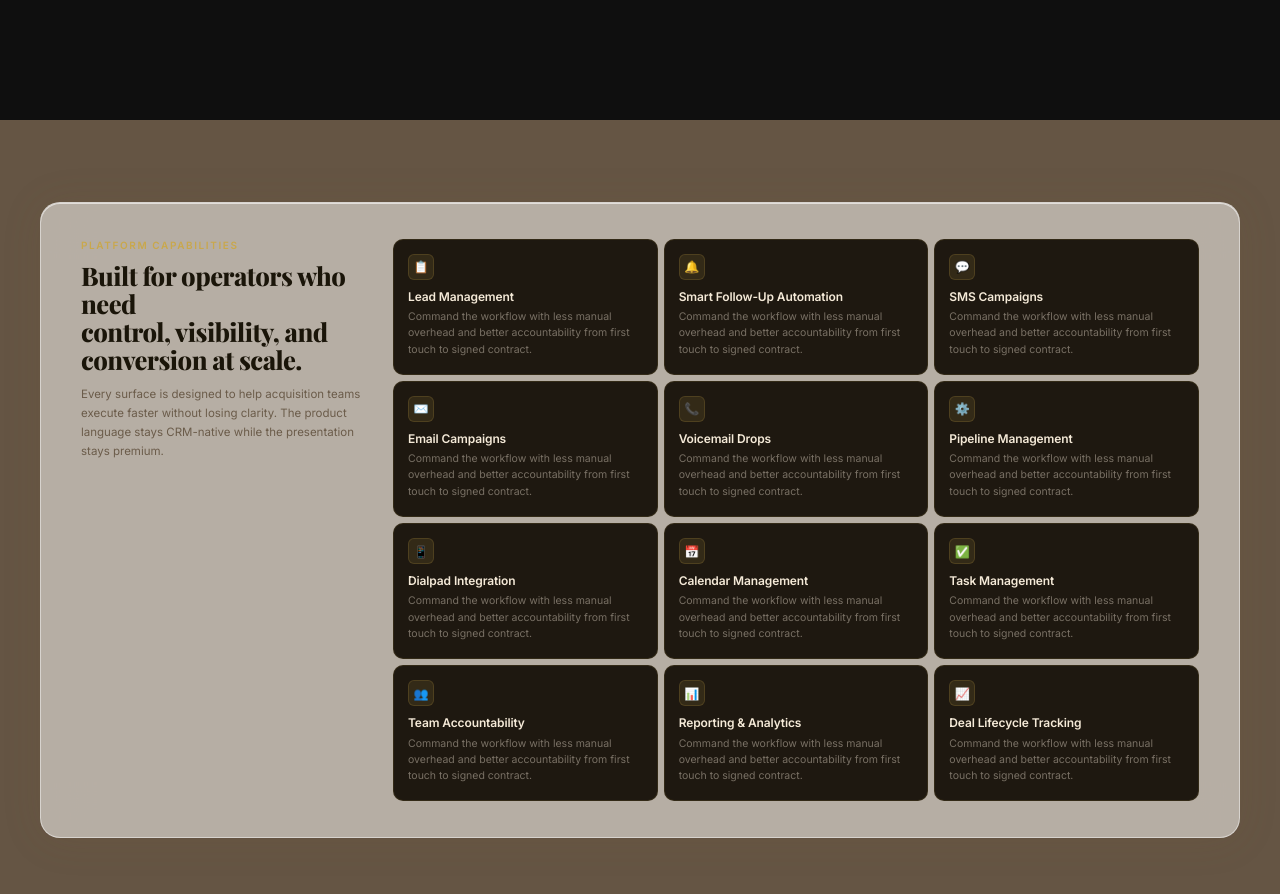
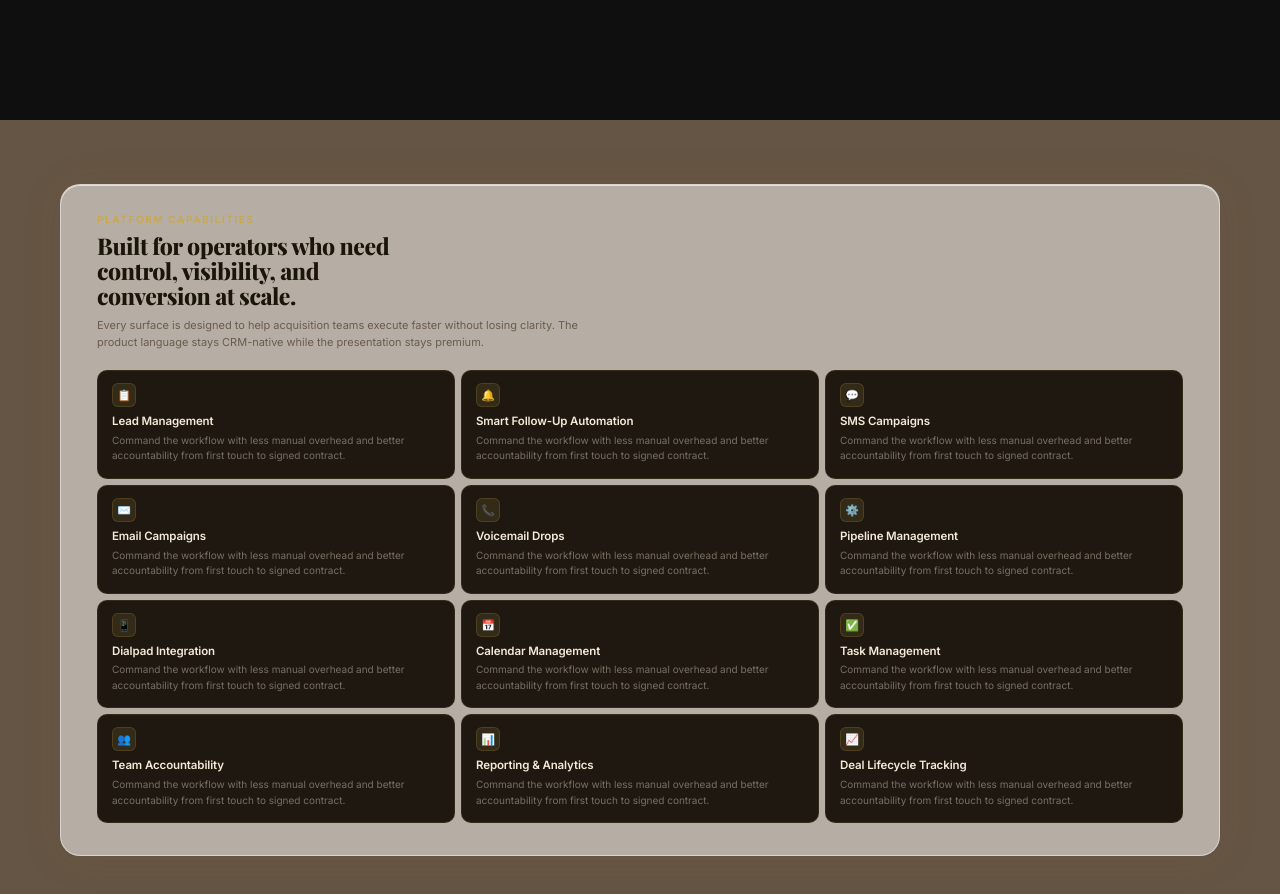
Before and after one commit to kariimhisham1/CRM-Remiliux-New-LP, a React (Create React App) app: page / in a window 1280 px wide. Shown: the part 5480-6374 px from the top of the page. Built offline with nearby package versions, Linux system fonts and the light colour scheme.

Commit message:
Update WhyTeams.css

```diff
--- a/src/components/WhyTeams.css
+++ b/src/components/WhyTeams.css
@@ -1,6 +1,6 @@
 /* ── Section ── */
 .why {
-  padding: 24px 32px;
+  padding: 20px 28px;
   min-height: 100vh;
   display: flex;
   align-items: center;
@@ -9,7 +9,7 @@
 
 /* ── Frosted glass frame ── */
 .why__inner {
-  max-width: 1200px;
+  max-width: 1160px;
   margin: 0 auto;
   width: 100%;
   background: rgba(250, 248, 244, 0.55);
@@ -20,13 +20,7 @@
   box-shadow:
     0 2px 40px rgba(120, 90, 50, 0.12),
     inset 0 1px 0 rgba(255, 255, 255, 0.6);
-  /* Two-row layout: header left, grid right */
-  display: grid;
-  grid-template-columns: 280px 1fr;
-  grid-template-rows: 1fr;
-  gap: 0 32px;
-  padding: 36px 40px;
-  align-items: start;
+  padding: 28px 36px 32px;
   opacity: 0;
   transform: translateY(60px);
   transition: opacity 0.75s cubic-bezier(0.22, 1, 0.36, 1),
@@ -38,10 +32,10 @@
   transform: translateY(0);
 }
 
-/* ── Header — left column ── */
+/* ── Header — top, stacked above grid ── */
 .why__header {
-  position: sticky;
-  top: 90px;
+  max-width: 640px;
+  margin-bottom: 18px;
 }
 
 .why__eyebrow {
@@ -51,27 +45,28 @@
   letter-spacing: 0.16em;
   text-transform: uppercase;
   color: var(--gold, #C9A84C);
-  margin-bottom: 10px;
+  margin-bottom: 8px;
 }
 
 .why__headline {
   font-family: var(--font-display, serif);
-  font-size: clamp(20px, 2vw, 26px);
+  font-size: clamp(18px, 1.8vw, 24px);
   font-weight: 800;
   color: #1a1509;
   line-height: 1.1;
   letter-spacing: -0.02em;
-  margin-bottom: 12px;
+  margin-bottom: 8px;
 }
 
 .why__body {
   font-family: var(--font-body, sans-serif);
-  font-size: 11.5px;
-  line-height: 1.65;
+  font-size: 11px;
+  line-height: 1.6;
   color: #6b5c4a;
+  max-width: 500px;
 }
 
-/* ── Grid — right column ── */
+/* ── Grid ── */
 .why__cards {
   display: grid;
   grid-template-columns: repeat(3, 1fr);
@@ -82,12 +77,12 @@
 .why__card {
   background: #1e1810;
   border-radius: 10px;
-  padding: 14px 14px 16px;
+  padding: 12px 14px 14px;
   display: flex;
   flex-direction: column;
   border: 1px solid rgba(201, 168, 76, 0.12);
   opacity: 0;
-  transform: translateY(16px);
+  transform: translateY(14px);
   transition: opacity 0.4s ease, transform 0.4s ease,
               box-shadow 0.2s ease, border-color 0.2s ease;
 }
@@ -105,15 +100,15 @@
 
 /* ── Icon ── */
 .why__card-icon {
-  width: 26px;
-  height: 26px;
+  width: 24px;
+  height: 24px;
   border-radius: 6px;
   background: rgba(201, 168, 76, 0.12);
   display: flex;
   align-items: center;
   justify-content: center;
-  font-size: 12px;
-  margin-bottom: 10px;
+  font-size: 11px;
+  margin-bottom: 8px;
   border: 1px solid rgba(201, 168, 76, 0.18);
   flex-shrink: 0;
 }
@@ -122,12 +117,12 @@
 .why__card-body {
   display: flex;
   flex-direction: column;
-  gap: 5px;
+  gap: 4px;
 }
 
 .why__card-title {
   font-family: var(--font-body, sans-serif);
-  font-size: 12px;
+  font-size: 11.5px;
   font-weight: 600;
   color: #f5ead8;
   letter-spacing: -0.01em;
@@ -136,7 +131,7 @@
 
 .why__card-desc {
   font-family: var(--font-body, sans-serif);
-  font-size: 10.5px;
+  font-size: 10px;
   line-height: 1.55;
   color: rgba(245, 234, 216, 0.42);
   margin: 0;
```
